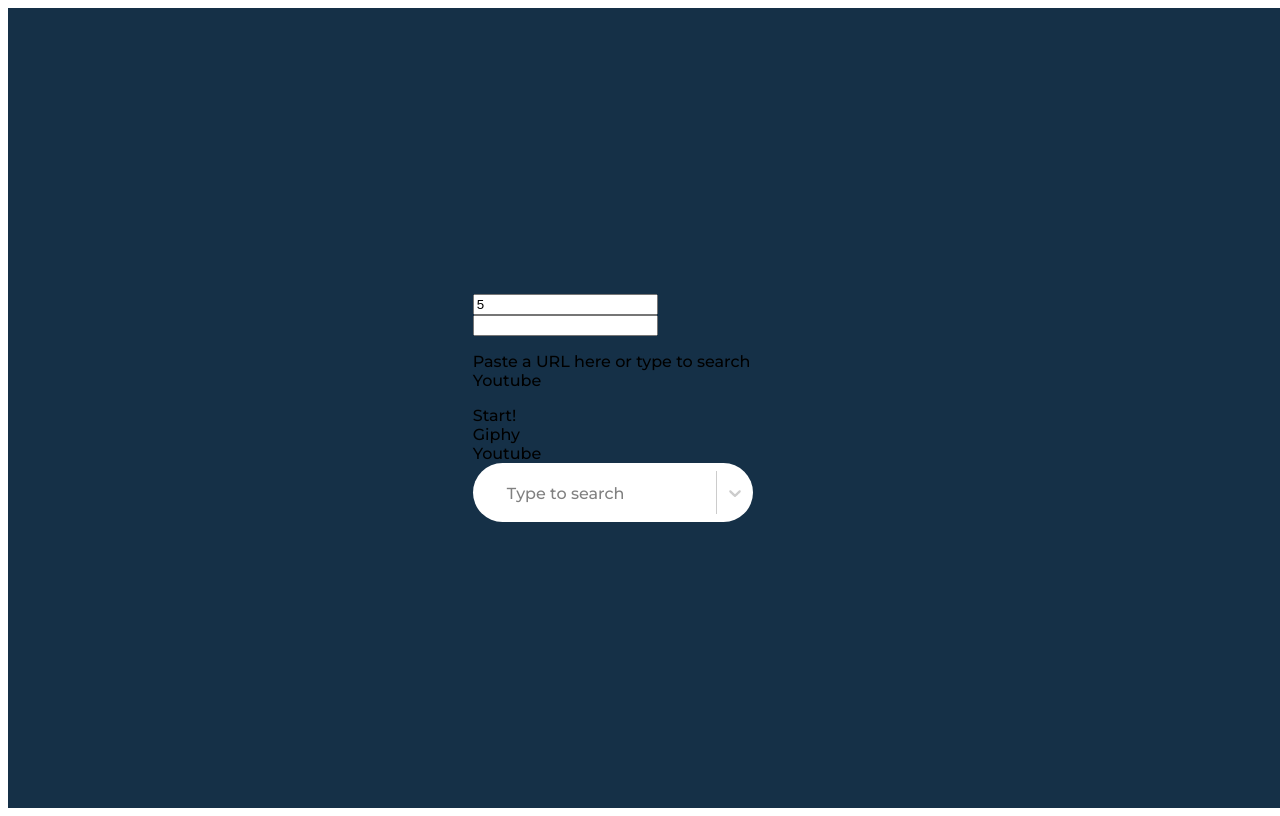
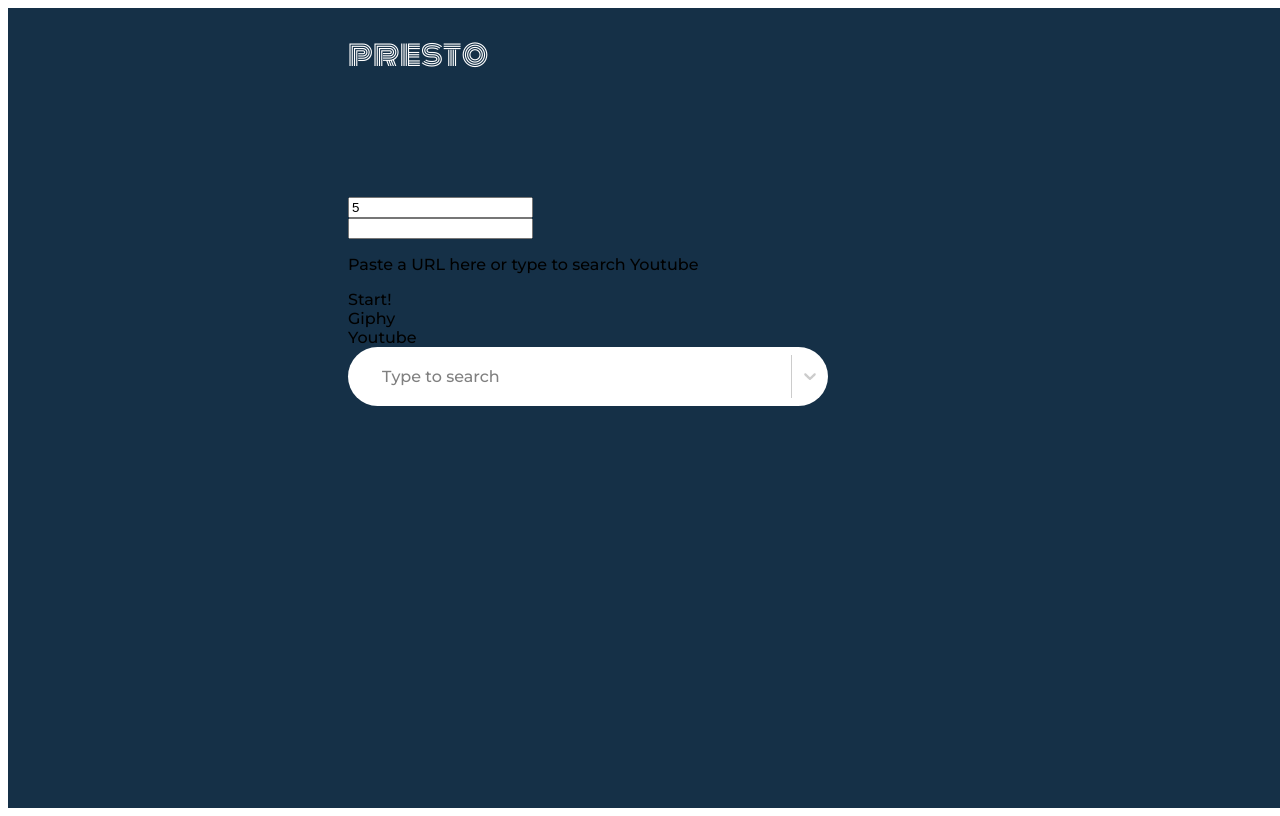
Before and after one commit to jesusoterogomez/presto, a React (Create React App) app: page / in a window 1280 px wide. Built offline with nearby package versions, Linux system fonts and the light colour scheme; the HTML template or start-up script is replaced by a standard one.

Commit message:
Remove header html element

```diff
--- a/src/App.tsx
+++ b/src/App.tsx
@@ -52,16 +52,18 @@ const App = (): JSX.Element => {
 
   return (
     <div className="App">
-      <header className="App-header">
       {submitted ? (
         <div className={'Countdown'}>
           <Background url={backgroundUrl} />
           <Counter date={countdownDate} renderer={renderer} />
         </div>
       ) : (
+        <div className="Container">
+          <h1 className="AppTitle">presto</h1>
+
           <CountdownSetup onSubmit={handleSubmit} />
+        </div>
       )}
-      </header>
     </div>
   );
 };
```
Lines whose indentation alone changed are shown as unchanged.
